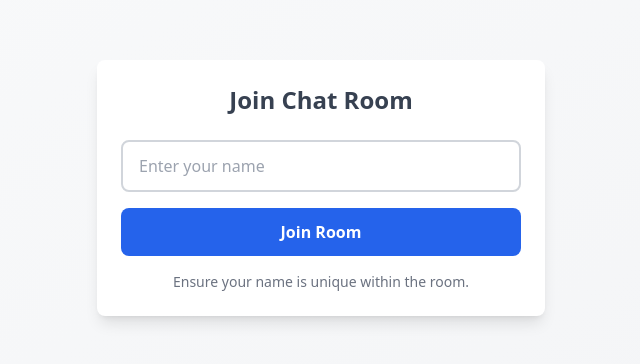
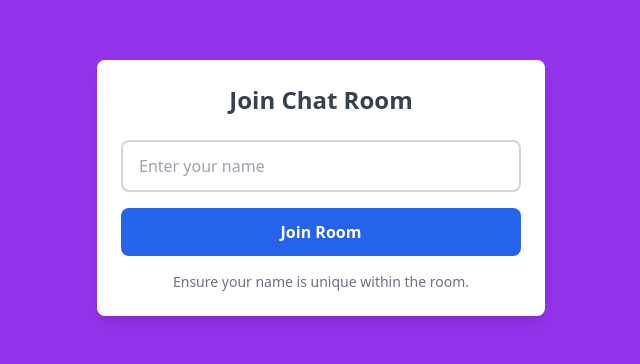
Before and after one commit to mankarshubham81/super-chat, a Next.js app: page /1 in a window 1280 px wide. Shown: the part 212-576 px from the top of the page, without its empty margins (319-959 px from the left). Built offline with nearby package versions, Linux system fonts and the light colour scheme.

Commit message:
new UI Changes

```diff
--- a/src/app/globals.css
+++ b/src/app/globals.css
@@ -19,3 +19,6 @@
   background: var(--background);
   font-family: Arial, Helvetica, sans-serif;
 } */
+body{
+  background: rgb(127, 86, 230);
+}
--- a/src/components/ChatBox.tsx
+++ b/src/components/ChatBox.tsx
@@ -127,7 +127,7 @@
   };
 
   return (
-    <div className="flex flex-col h-screen bg-gradient-to-br from-gray-50 to-gray-100">
+    <div className="flex flex-col h-screen bg-gradient-to-br from-gray-50 to-gray-100 max-w-screen-xl mx-auto">
       {/* Chat Header */}
       <div className="sticky top-0 z-10 bg-purple-800 text-white p-4 shadow-md flex justify-between items-center">
         <div className="text-lg font-bold">{room}</div>
--- a/src/components/JoinRoomModal.tsx
+++ b/src/components/JoinRoomModal.tsx
@@ -15,7 +15,7 @@
   };
 
   return (
-    <div className="flex items-center justify-center h-screen bg-gradient-to-br from-gray-50 to-gray-100">
+    <div className="flex items-center justify-center h-screen bg-gradient-to-br bg-purple-600">
       <div className="w-full max-w-md bg-white rounded-lg shadow-lg p-6">
         <h1 className="text-2xl font-bold text-gray-700 text-center mb-6">
           Join Chat Room
```
